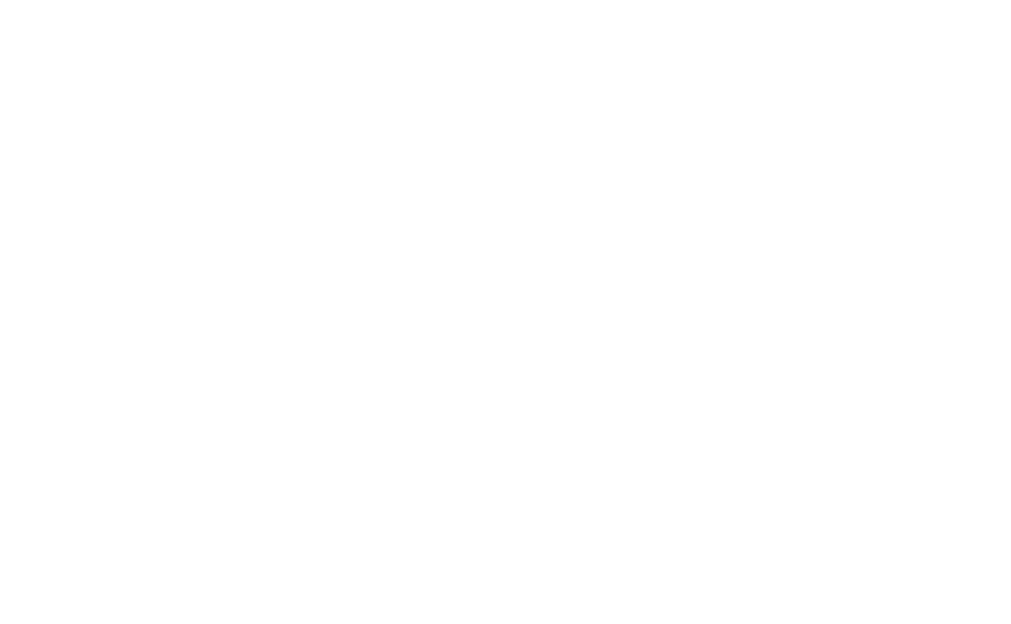
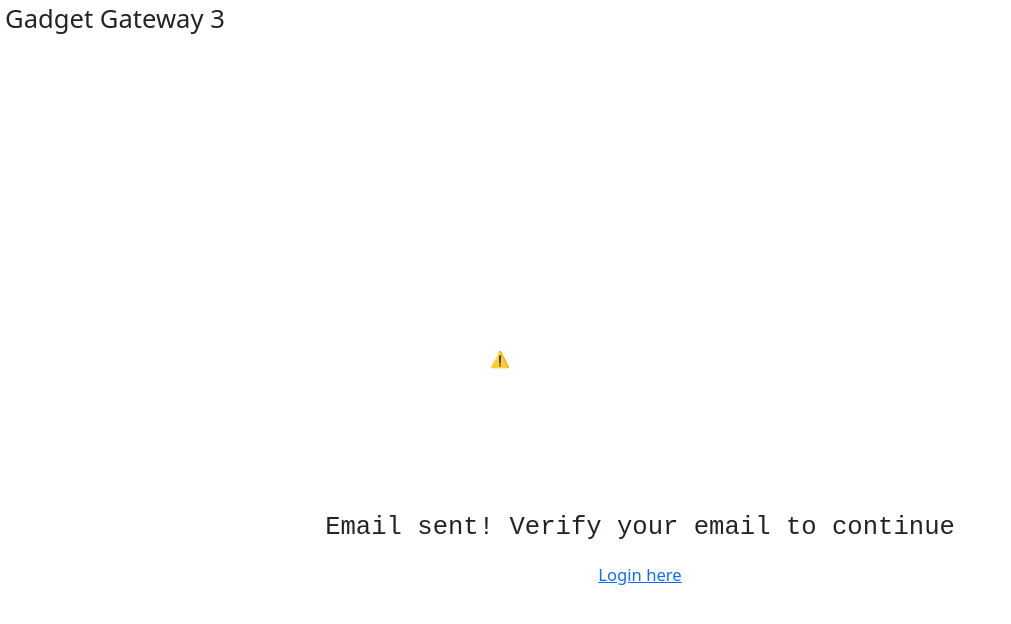
Before and after one commit to harish96880/Gadget_Gateway_3, a React (Vite) app in the folder frontend/GG3_UI/: page /emailSent in a window 1280 px wide. Before the commit this address had no page. Shown: the top 624 px of the page, without its empty margins (0-1011 px from the left). Built offline with nearby package versions, Linux system fonts and the light colour scheme; no server answers.

Commit message:
Adding 404 page and email sent page

```diff
--- a/frontend/GG3_UI/index.html
+++ b/frontend/GG3_UI/index.html
@@ -9,6 +9,7 @@
     />
     <meta name="viewport" content="width=device-width, initial-scale=1.0" />
     <title>Vite + React</title>
+    <script src="https://unpkg.com/@lottiefiles/lottie-player@latest/dist/lottie-player.js"></script>
   </head>
   <body>
     <div id="root"></div>
--- a/frontend/GG3_UI/src/App.jsx
+++ b/frontend/GG3_UI/src/App.jsx
@@ -4,6 +4,8 @@ import LoginPage from "./pages/LoginPage/LoginPage";
 import SignupPage from "./pages/SignupPage/SignupPage";
 import Home from "./pages/Home/Home";
 import AdminDashboard from "./pages/AdminDashboard/AdminDashboard";
+import Page404 from "./pages/404/Page404";
+import EmailSentPage from "./pages/EmailSentPage/EmailSentPage";
 
 function App() {
   return (
@@ -14,6 +16,8 @@ function App() {
         <Route path="/signup" element={<SignupPage />} />
         <Route path="/home" element={<Home />} />
         <Route path="/dashboard" element={<AdminDashboard />} />
+        <Route path="/emailSent" element={<EmailSentPage />} />
+        <Route path="*" element={<Page404 />} />
       </Routes>
     </BrowserRouter>
   );
--- /dev/null
+++ b/frontend/GG3_UI/src/pages/404/Page404.css
@@ -0,0 +1,8 @@
+.container {
+    width: 100%;
+    min-height: 90vh;
+    display: flex;
+    justify-content: center;
+    align-items: center;
+    flex-direction: column;
+  }
--- /dev/null
+++ b/frontend/GG3_UI/src/pages/404/Page404.jsx
@@ -0,0 +1,37 @@
+import React from "react";
+import "./Page404.css";
+import { Link } from "react-router-dom";
+
+function Page404() {
+  return (
+    <>
+      <Link
+        className="navbar-brand"
+        style={{
+          textDecoration: "none",
+          fontSize: "2vw",
+          fontWeight: 300,
+          margin: 5,
+        }}
+        to={"/"}
+      >
+        Gadget Gateway 3
+      </Link>
+      <div className="container">
+        <lottie-player
+          src="https://lottie.host/93d5106f-264a-4999-a820-ad9d77d21450/LNyCAktIit.json"
+          background="transparent"
+          speed={1}
+          style={{ width: "40vw" }}
+          loop=""
+          autoPlay=""
+        />
+        <p style={{ fontFamily: "monospace", fontSize: "2vw" }}>
+          Page not found!!!
+        </p>
+      </div>
+    </>
+  );
+}
+
+export default Page404;
--- /dev/null
+++ b/frontend/GG3_UI/src/pages/EmailSentPage/EmailSentPage.css
@@ -0,0 +1,8 @@
+.container {
+    width: 100%;
+    min-height: 90vh;
+    display: flex;
+    justify-content: center;
+    align-items: center;
+    flex-direction: column;
+  }
--- /dev/null
+++ b/frontend/GG3_UI/src/pages/EmailSentPage/EmailSentPage.jsx
@@ -0,0 +1,41 @@
+import React from "react";
+import { Link } from "react-router-dom";
+import "./EmailSentPage.css";
+
+function EmailSentPage() {
+  return (
+    <>
+      <Link
+        className="navbar-brand"
+        style={{
+          textDecoration: "none",
+          fontSize: "2vw",
+          fontWeight: 300,
+          margin: 5,
+        }}
+        to={"/"}
+      >
+        Gadget Gateway 3
+      </Link>
+      <div className="container">
+        <lottie-player
+          src="https://lottie.host/ad81c111-43a9-42e4-901c-023eeb0464ce/tWji9pZhWt.json"
+          background="transparent"
+          speed={1}
+          style={{ width: 300, height: 300 }}
+          loop=""
+          autoPlay=""
+        />
+
+        <p style={{ fontFamily: "monospace", fontSize: "2vw" }}>
+          Email sent! Verify your email to continue
+        </p>
+        <Link style={{ fontSize: "1.3vw" }} to={"/login"}>
+          Login here
+        </Link>
+      </div>
+    </>
+  );
+}
+
+export default EmailSentPage;
--- a/frontend/GG3_UI/src/pages/SignupPage/SignupPage.jsx
+++ b/frontend/GG3_UI/src/pages/SignupPage/SignupPage.jsx
@@ -32,7 +32,7 @@ function SignupPage() {
             return setEmailExist(true);
           }
           setEmailExist(false);
-          navigate("/login");
+          navigate("/emailSent");
         })
         .catch((err) => console.log(err));
     }
```
Also changed, not shown: 2 other files (tests, documents, lock files or other folders).
